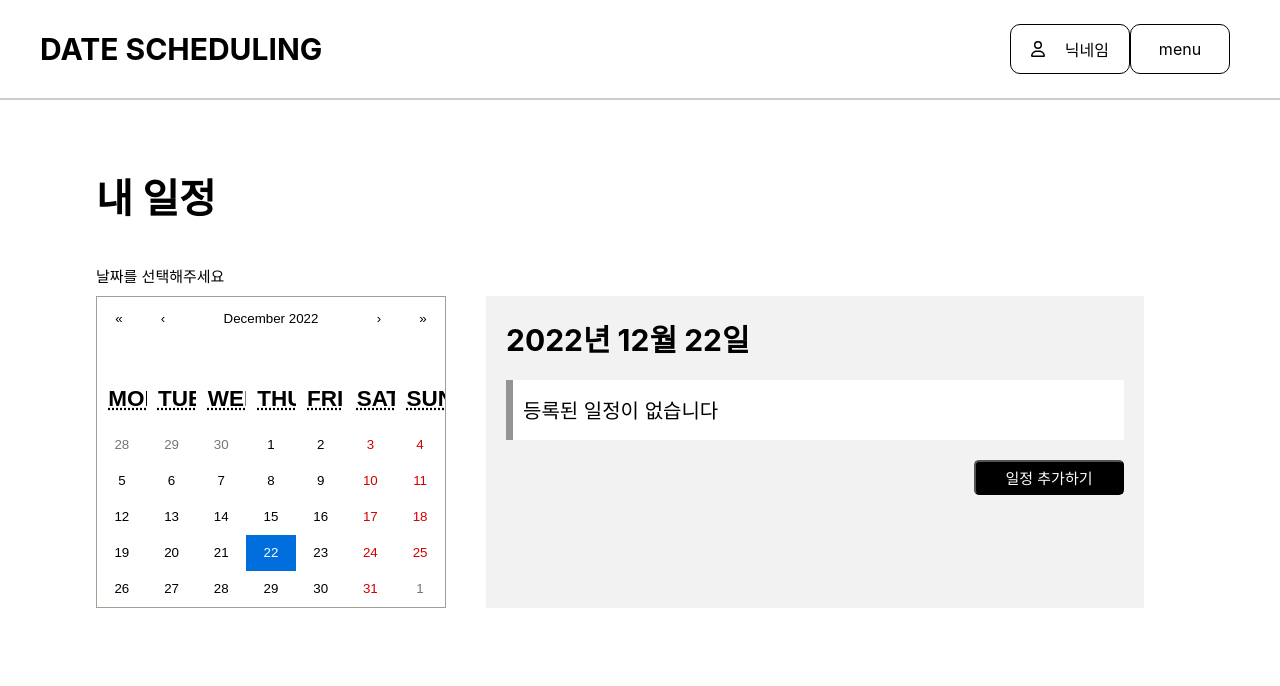
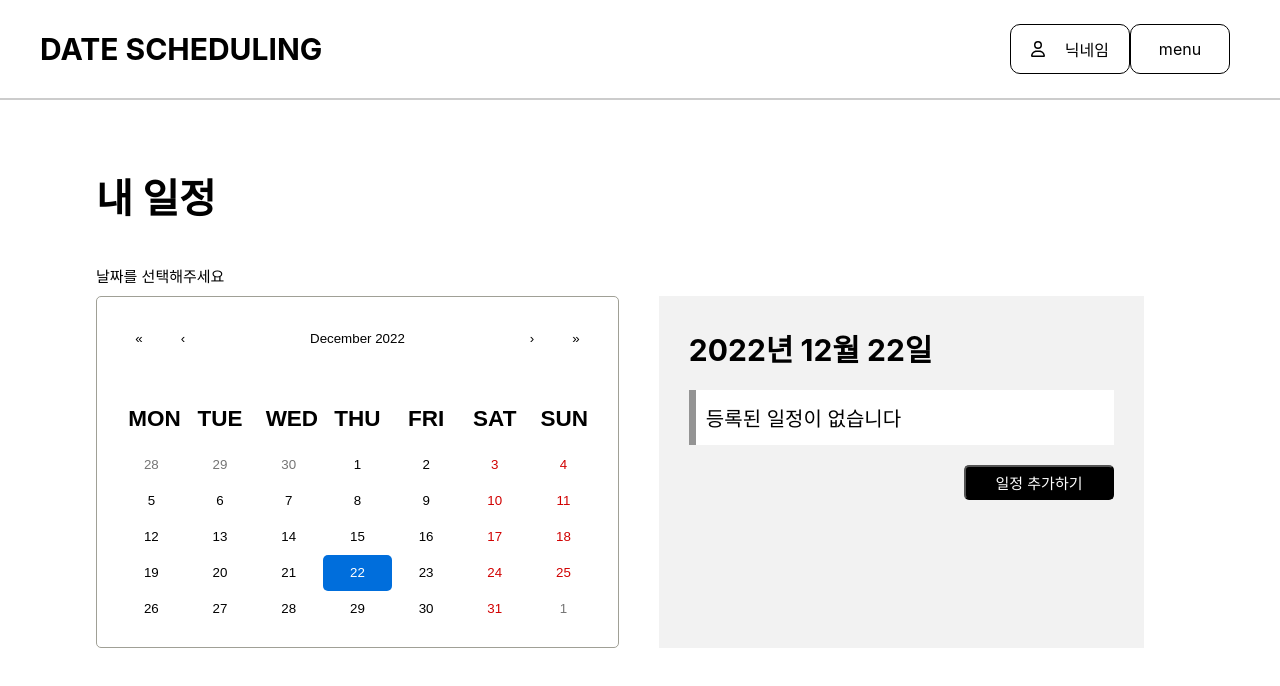
Before and after one commit to YounSoyoung/date_scheduling_Front, a React (Create React App) app: page /newcourse/1 in a window 1280 px wide. Shown: the top 686 px of the page. Built offline with nearby package versions, Linux system fonts and the light colour scheme.

Commit message:
일정 등록 페이지 CSS 수정

```diff
--- a/src/components/OneCourse.js
+++ b/src/components/OneCourse.js
@@ -13,9 +13,13 @@ const OneCourse = ({mypost}) => {
 
     return(
         <div className="oneCourse">
-            <div style={{fontSize: 20}}>일정</div>
+            <div style={{fontSize: 20 }}>일정</div>
             <div className="savedPostTitle">{title}</div>
-            <ClearOutlinedIcon />
+            <ClearOutlinedIcon style={{justifySelf: "flex-end" }}/>
+            {/* <div className="deleteIcon">
+                <ClearOutlinedIcon />
+            </div> */}
+
         </div>
     );
 };
--- a/src/css/Calendar.css
+++ b/src/css/Calendar.css
@@ -1,10 +1,12 @@
 .react-calendar {
-    width: 350px;
+    width: 700px;
     max-width: 100%;
-    background: white;
+    background: #fff;
     border: 1px solid #a0a096;
+    border-radius: 5px;
     font-family: Arial, Helvetica, sans-serif;
     line-height: 1.125em;
+    padding: 20px;
   }
   .react-calendar--doubleView {
     width: 700px;
@@ -16,6 +18,7 @@
   .react-calendar--doubleView .react-calendar__viewContainer > * {
     width: 50%;
     margin: 0.5em;
+
   }
   .react-calendar,
   .react-calendar *,
@@ -89,29 +92,40 @@
   .react-calendar__tile:enabled:hover,
   .react-calendar__tile:enabled:focus {
     background-color: #e6e6e6;
+    border-radius: 5px;
   }
   .react-calendar__tile--now {
-    background: #ffff76;
+    background: #cee6ff;
+    border-radius: 5px;
   }
   .react-calendar__tile--now:enabled:hover,
   .react-calendar__tile--now:enabled:focus {
     background: #ffffa9;
+    border-radius: 5px;
   }
   .react-calendar__tile--hasActive {
-    background: #76baff;
+    background: #cee6ff;
+    border-radius: 5px;
   }
   .react-calendar__tile--hasActive:enabled:hover,
   .react-calendar__tile--hasActive:enabled:focus {
     background: #a9d4ff;
+    border-radius: 5px;
   }
   .react-calendar__tile--active {
     background: #006edc;
     color: white;
+    border-radius: 5px;
   }
   .react-calendar__tile--active:enabled:hover,
   .react-calendar__tile--active:enabled:focus {
     background: #1087ff;
+    border-radius: 5px;
   }
   .react-calendar--selectRange .react-calendar__tile--hover {
     background-color: #e6e6e6;
   }
+
+abbr{
+    text-decoration: none;
+}
--- a/src/css/NewDateCourse.css
+++ b/src/css/NewDateCourse.css
@@ -7,7 +7,7 @@
     background: #f2f2f2;
     width: 80%;
     margin: 0 40px;
-    padding: 20px;
+    padding: 30px;
 
     display: flex;
     flex-direction: column;
--- a/src/css/OneCourse.css
+++ b/src/css/OneCourse.css
@@ -4,7 +4,7 @@
     margin: 20px 0;
     padding: 0 10px;
 
-    height: 60px;
+    height: 55px;
     align-items: center;
 
     border-left: 7px solid rgb(148, 148, 148);
@@ -12,10 +12,10 @@
 }
 
 .savedPostTitle{
-    margin: 0 10px;
+    margin: 0 20px;
     background: #000;
     color: #fff;
-    width: 40%;
+    width: 30%;
     height: 35px;
 
     border-radius: 5px;
@@ -25,4 +25,13 @@
 
     font-size: 20px;
     font-weight: bold;
+
+
+    justify-self: flex-start;
 }
+
+.deleteIcon{
+    background: pink;
+    width: 50px;
+    justify-self: end;
+}
```
